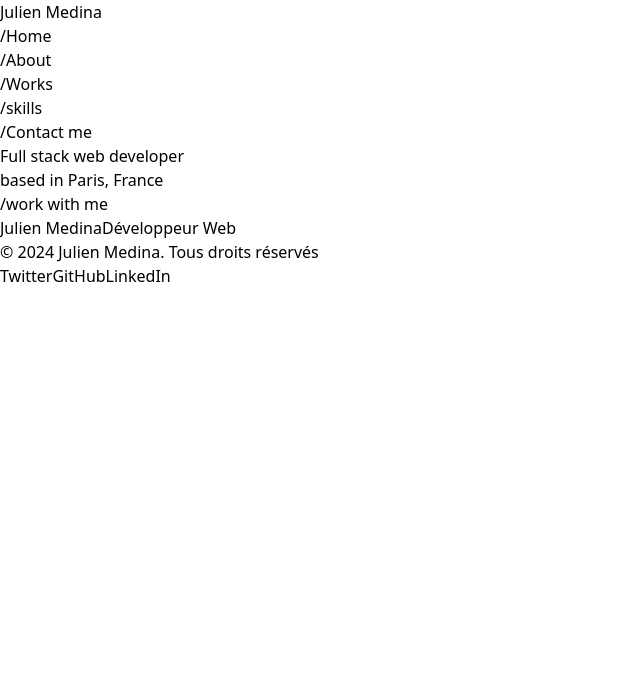
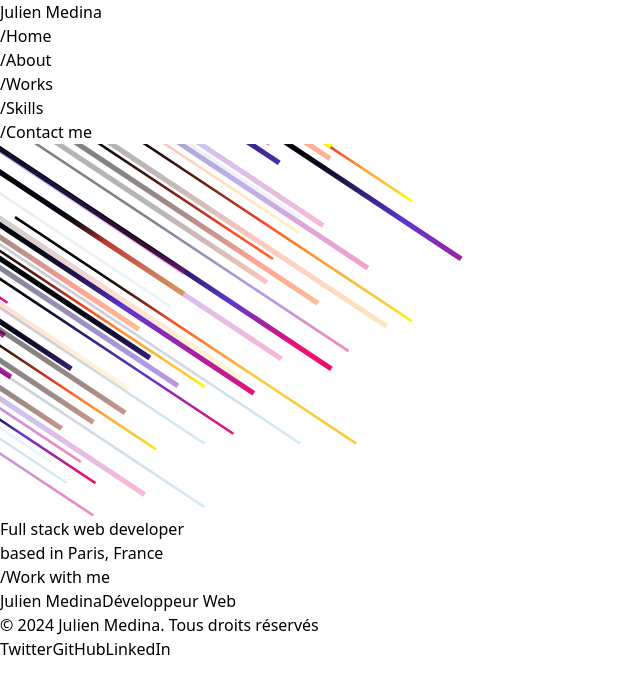
Before and after one commit to JulienMedina/Portfolio, a React (Vite) app: page / in a window 1280 px wide. Shown: the top 694 px of the page, without its empty margins (0-640 px from the left). Built offline with nearby package versions, Linux system fonts and the light colour scheme; a web font is replaced by a local one.

Commit message:
feat: add Button.jsx / DiagonalesLines.jsx

```diff
--- /dev/null
+++ b/src/components/Button.jsx
@@ -0,0 +1,23 @@
+// eslint-disable-next-line react/prop-types
+export default function Button({ children, href, ariaLabel }) {
+  if (href) {
+    return (
+      <a
+        href={href}
+        className="rounded-none border border-grayDark-7 bg-transparent px-6 py-2 font-mono text-grayDark-12 transition-colors duration-300 hover:bg-grayDark-7"
+        aria-label={ariaLabel}
+      >
+        {children}
+      </a>
+    );
+  }
+
+  return (
+    <button
+      aria-label={ariaLabel}
+      className="rounded-none border border-grayDark-7 bg-transparent px-6 py-2 font-mono text-grayDark-12 transition-colors duration-300 hover:bg-grayDark-7"
+    >
+      {children}
+    </button>
+  );
+}
--- a/src/components/Header.jsx
+++ b/src/components/Header.jsx
@@ -1,8 +1,8 @@
-// import "./header.css"; // Assurez-vous de créer un fichier CSS pour styliser votre header
+import Button from "./Button";
 
 const Header = () => {
   return (
-    <header className="w-full bg-auto  shadow-md" role="banner">
+    <header className="w-full bg-auto shadow-md" role="banner">
       <div className="container mx-auto flex items-center justify-between p-4">
         {/* Initiales à gauche */}
         <div
@@ -11,8 +11,12 @@ const Header = () => {
         >
           Julien Medina
         </div>
-        {/* Navigation à droite */}
-        <nav aria-label="Main Navigation">
+
+        {/* Navigation au centre */}
+        <nav
+          aria-label="Main Navigation"
+          className="hidden grow justify-center md:flex"
+        >
           <ul className="flex space-x-4">
             <li>
               <a
@@ -47,20 +51,18 @@ const Header = () => {
                 className="font-sans text-grayDark-12 transition-colors duration-300 hover:text-grayDark-4"
                 aria-label="Compétences"
               >
-                /skills
-              </a>
-            </li>
-            <li>
-              <a
-                href="#contact"
-                className="font-mono text-grayDark-12 transition-colors duration-300 hover:text-grayDark-4"
-                aria-label="Contact"
-              >
-                /Contact me
+                /Skills
               </a>
             </li>
           </ul>
         </nav>
+
+        {/* Bouton "Work with me" à droite */}
+        <div className="ml-4">
+          <Button href="#contact" ariaLabel="Contacter Julien Medina">
+            /Contact me
+          </Button>
+        </div>
       </div>
     </header>
   );
--- a/src/components/Hero.jsx
+++ b/src/components/Hero.jsx
@@ -1,4 +1,6 @@
 import React, { useEffect, useState } from "react";
+import Button from "./Button";
+import DiagonalLinesSVG from "../assets/Group.svg";
 
 const Hero = () => {
   const [loaded, setLoaded] = useState(false);
@@ -14,23 +16,26 @@ const Hero = () => {
         loaded ? "opacity-100" : "opacity-0"
       }`}
     >
+      {/* SVG décoratif */}
+      <img
+        src={DiagonalLinesSVG}
+        alt="Lignes diagonales décoratives"
+        className="absolute left-0 top-0 ml-4 mt-4"
+      />
       {/* Titre principal */}
-      <h1 className="mb-4 text-center text-4xl font-bold text-grayDark-11 md:text-6xl">
+      <h1 className="mb-4 text-center font-sans text-4xl font-bold text-grayDark-11 md:text-6xl">
         Full stack web developer
       </h1>
 
       {/* Accroche */}
-      <p className="mb-6 text-center text-lg text-grayDark-9 md:text-2xl">
+      <p className="mb-6 text-center font-mono text-lg text-grayDark-9 md:text-2xl">
         based in Paris, France
       </p>
 
       {/* Bouton d'appel à l'action */}
-      <a
-        href="#projects"
-        className="rounded-none border border-grayDark-6 bg-grayDark-9 px-6 py-2 text-grayDark-12 transition-colors duration-300 hover:bg-grayDark-7"
-      >
-        /work with me
-      </a>
+      <Button href="#contact" ariaLabel="Contacter Julien Medina">
+        /Work with me
+      </Button>
     </section>
   );
 };
```
Also changed, not shown: src/components/DiagonalLines.jsx (added, +18 -0 lines), src/assets/Group.svg (added).
